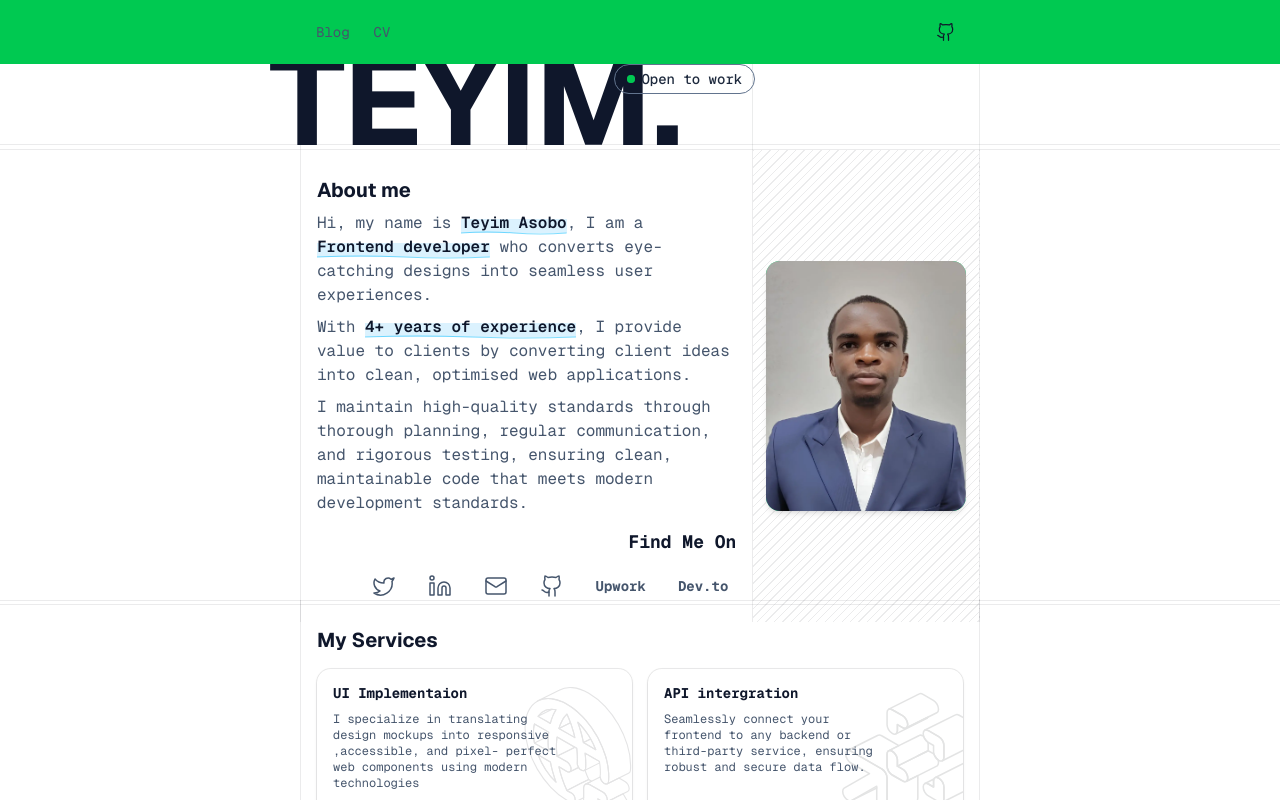
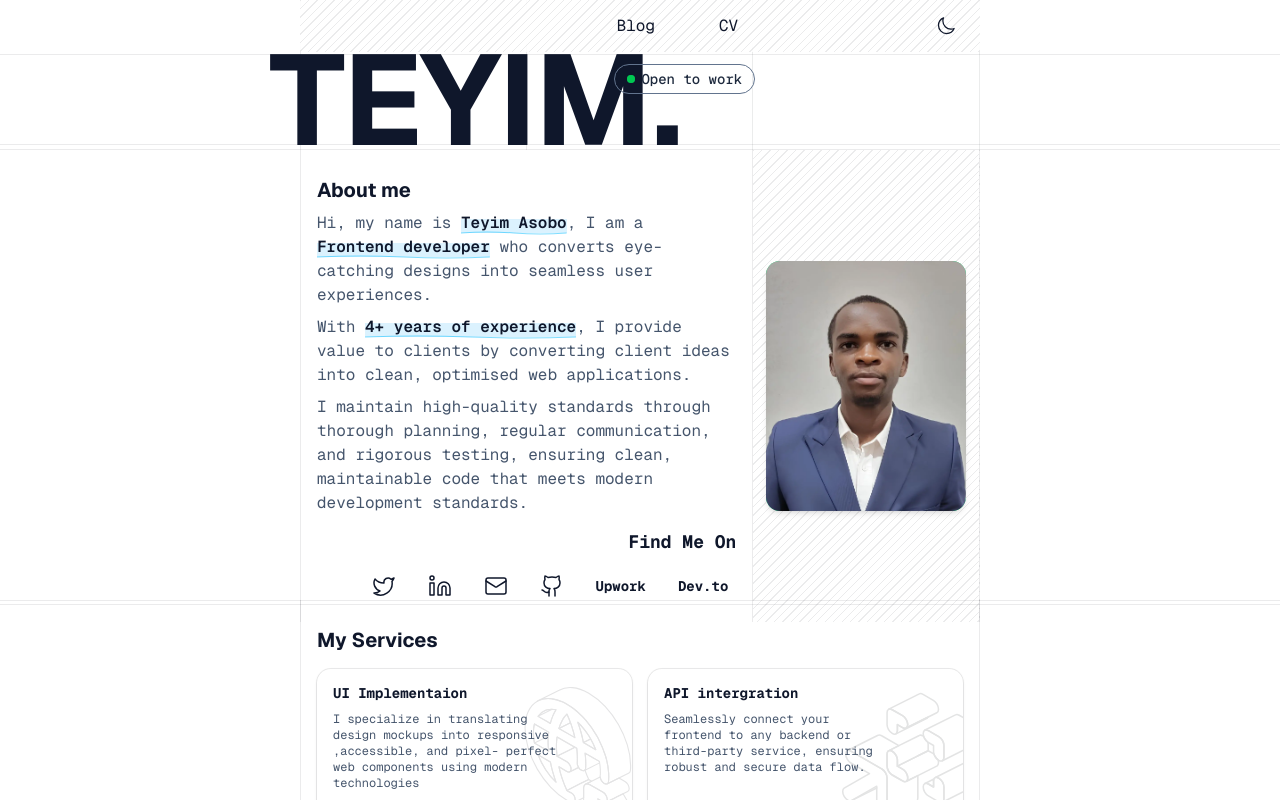
Before and after one commit to teyim/portfolio_v2, a Next.js app: page / in a window 1280 px wide. Shown: the top 800 px of the page. Built offline with nearby package versions, Linux system fonts and the light colour scheme.

Commit message:
feat: add navbar

```diff
--- a/src/components/Navbar.tsx
+++ b/src/components/Navbar.tsx
@@ -1,10 +1,16 @@
-import { Github } from "lucide-react";
+"use client";
+
+import { BookOpen, FileText, Github } from "lucide-react";
 
 import React from "react";
 
 import Link from "next/link";
 
+import { navbarLinks } from "@/constants";
 import { cn } from "@/lib/utils";
+
+import AnimatedLink from "./ui/AnimatedLink";
+import HighlightedText from "./ui/HighlightedText";
 
 interface NavbarProps {
   className?: string;
@@ -14,36 +20,61 @@ const Navbar = ({ className }: NavbarProps) => {
   return (
     <nav
       className={cn(
-        "base-border-color fixed top-0 z-50 w-full bg-green-500 container-padding",
+        "base-border-color fixed top-0 z-50 w-full container-padding backdrop-blur-sm bg-white/70 dark:bg-slate-950/70",
         className,
       )}
     >
-      <div className="mx-auto flex h-16 max-w-7xl items-center justify-between px-4">
-        <div className="flex items-center space-x-8">
-          <div className="hidden space-x-6 md:flex">
-            <Link
-              href="/blog"
-              className="text-sm text-slate-600 transition-colors hover:text-slate-900"
-            >
-              Blog
-            </Link>
-            <Link
-              href="/cv"
-              className="text-sm text-slate-600 transition-colors hover:text-slate-900"
-            >
-              CV
-            </Link>
+      <div className="mx-auto flex h-13 max-w-7xl items-center justify-between px-4 pattern-diagonal-bg ">
+        <div className="flex items-center space-x-8 w-[67%] ">
+          <div className="hidden md:flex w-full justify-end space-x-16 p-3">
+            {navbarLinks.map((link, id) => (
+              <AnimatedLink
+                href={link.href}
+                className="font-2xl flex items-center gap-2 dark:hover:text-white transition-colors"
+                key={id}
+              >
+                {link.name}
+              </AnimatedLink>
+            ))}
           </div>
         </div>
         <div className="flex items-center space-x-4">
-          <a
-            href="https://github.com/teyim/portfolio_v2"
-            target="_blank"
-            rel="noopener noreferrer"
-            className="rounded-full p-2 transition-all duration-300 hover:scale-110 hover:bg-slate-50 hover:text-slate-600 hover:shadow-sm"
+          <button
+            onClick={() => {
+              document.documentElement.classList.toggle("dark");
+            }}
+            className="rounded-md p-2 hover:bg-slate-100 dark:hover:bg-slate-800"
+            aria-label="Toggle dark mode"
           >
-            <Github size={20} strokeWidth={1.5} />
-          </a>
+            <svg
+              xmlns="http://www.w3.org/2000/svg"
+              fill="none"
+              viewBox="0 0 24 24"
+              strokeWidth={1.5}
+              stroke="currentColor"
+              className="h-5 w-5 dark:hidden"
+            >
+              <path
+                strokeLinecap="round"
+                strokeLinejoin="round"
+                d="M21.752 15.002A9.718 9.718 0 0118 15.75c-5.385 0-9.75-4.365-9.75-9.75 0-1.33.266-2.597.748-3.752A9.753 9.753 0 003 11.25C3 16.635 7.365 21 12.75 21a9.753 9.753 0 009.002-5.998z"
+              />
+            </svg>
+            <svg
+              xmlns="http://www.w3.org/2000/svg"
+              fill="none"
+              viewBox="0 0 24 24"
+              strokeWidth={1.5}
+              stroke="currentColor"
+              className="hidden h-5 w-5 dark:block"
+            >
+              <path
+                strokeLinecap="round"
+                strokeLinejoin="round"
+                d="M12 3v2.25m6.364.386l-1.591 1.591M21 12h-2.25m-.386 6.364l-1.591-1.591M12 18.75V21m-4.773-4.227l-1.591 1.591M5.25 12H3m4.227-4.773L5.636 5.636M15.75 12a3.75 3.75 0 11-7.5 0 3.75 3.75 0 017.5 0z"
+              />
+            </svg>
+          </button>
         </div>
       </div>
     </nav>
--- a/src/components/ui/AnimatedLink.tsx
+++ b/src/components/ui/AnimatedLink.tsx
@@ -41,7 +41,7 @@ const AnimatedLink = ({
       href={href}
       rel={isExternal ? "noopener noreferrer" : undefined}
       className={cn(
-        "group relative inline-flex items-center text-slate-600 transition-col duration-300 hover:text-sky-500",
+        "group relative inline-flex items-center transition-col duration-300 hover:text-sky-500",
         className,
       )}
     >
--- a/src/constants/index.ts
+++ b/src/constants/index.ts
@@ -99,9 +99,11 @@ export const navbarLinks = [
   {
     name: "Blog",
     href: "/blog",
+    icon: "BookOpen",
   },
   {
     name: "CV",
     href: "/",
+    icon: "FileText",
   },
 ];
```
